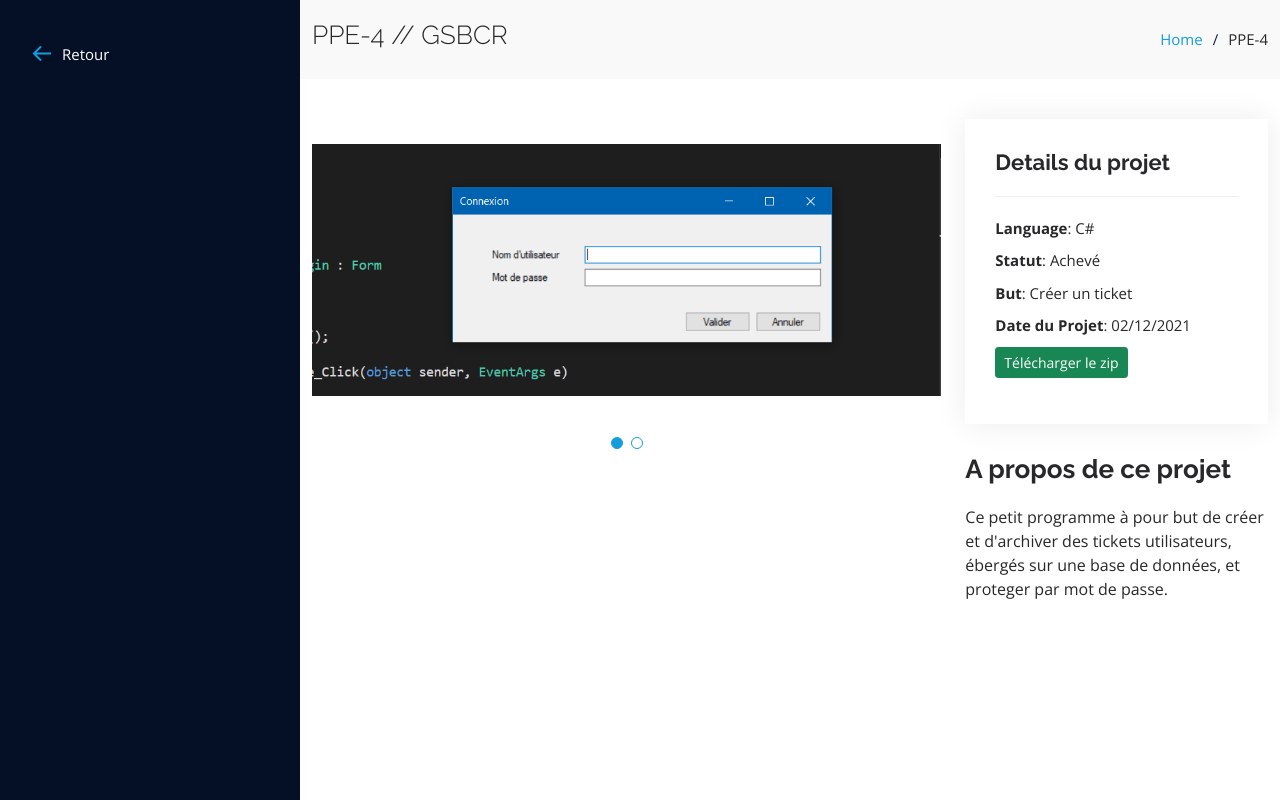
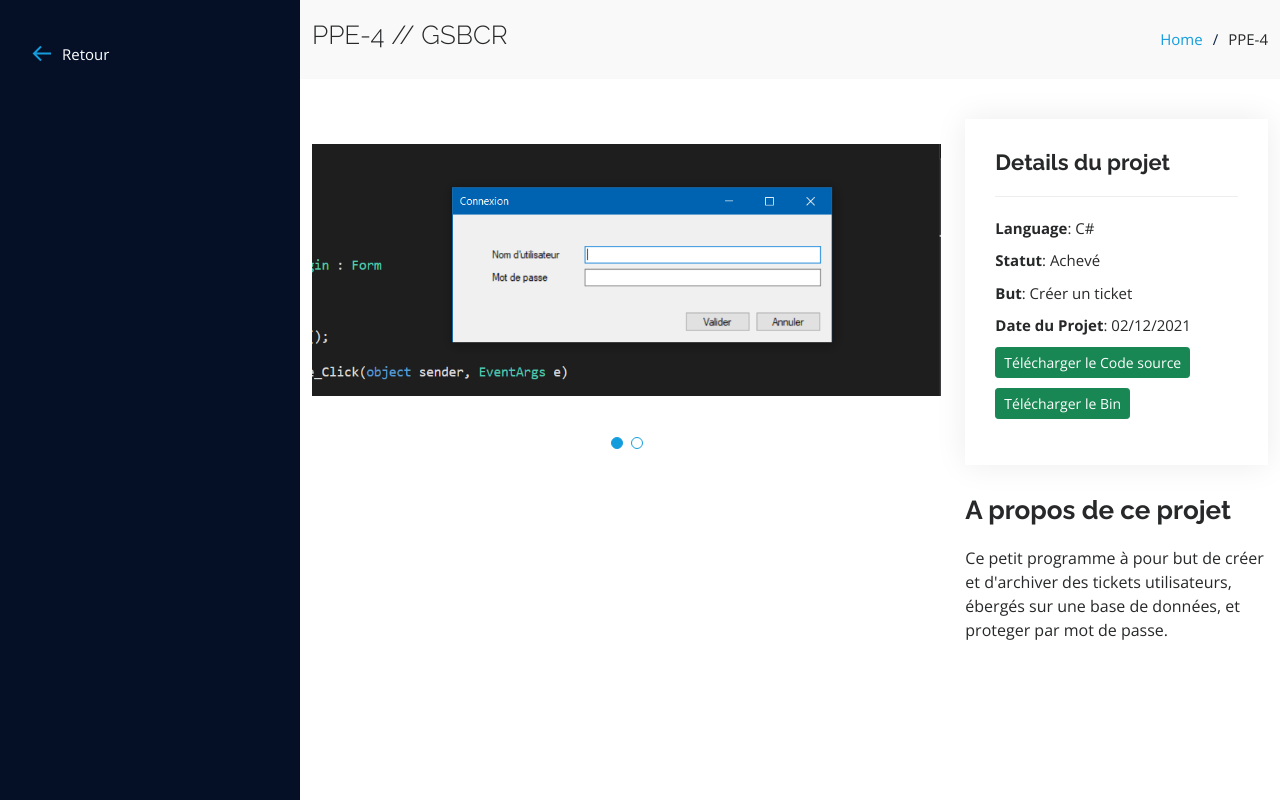
Before and after one commit to lefeuj/Portfolio, a PHP site: page /portfolio-PPE-4.php in a window 1280 px wide. Run offline with PHP 8.4, Linux system fonts and the light colour scheme.

Commit message:
code source

```diff
--- a/assets/css/style.css
+++ b/assets/css/style.css
@@ -18,6 +18,9 @@ a:hover {
 
 h1, h2, h3, h4, h5, h6 {
   font-family: "Raleway", sans-serif;
+}
+html{
+  scroll-behavior: smooth;
 }
 
 /*--------------------------------------------------------------
--- a/portfolio-PPE-4.php
+++ b/portfolio-PPE-4.php
@@ -100,7 +100,8 @@
                 <li><strong>Statut</strong>: Achevé </li>
                 <li><strong>But</strong>: Créer un ticket </li>
                 <li><strong>Date du Projet</strong>: 02/12/2021</li>
-                <li><a href="assets/programmes/Ticket.zip" download="WinAppTicket" class="btn btn-success btn-sm">Télécharger le zip</a></li>
+                <li><a href="assets/programmes/Nicolas_Creteur_GSBCR_Source_Code.zip" download="GSBCR_source_code" class="btn btn-success btn-sm">Télécharger le Code source</a></li>
+                <li><a href="assets/programmes/Nicolas_Creteur_GSBCR_Bin.zip" download="GSBCR_Bin" class="btn btn-success btn-sm">Télécharger le Bin</a></li>
               </ul>
             </div>
             <div class="portfolio-description">
```
Also changed, not shown: 2 other files.
